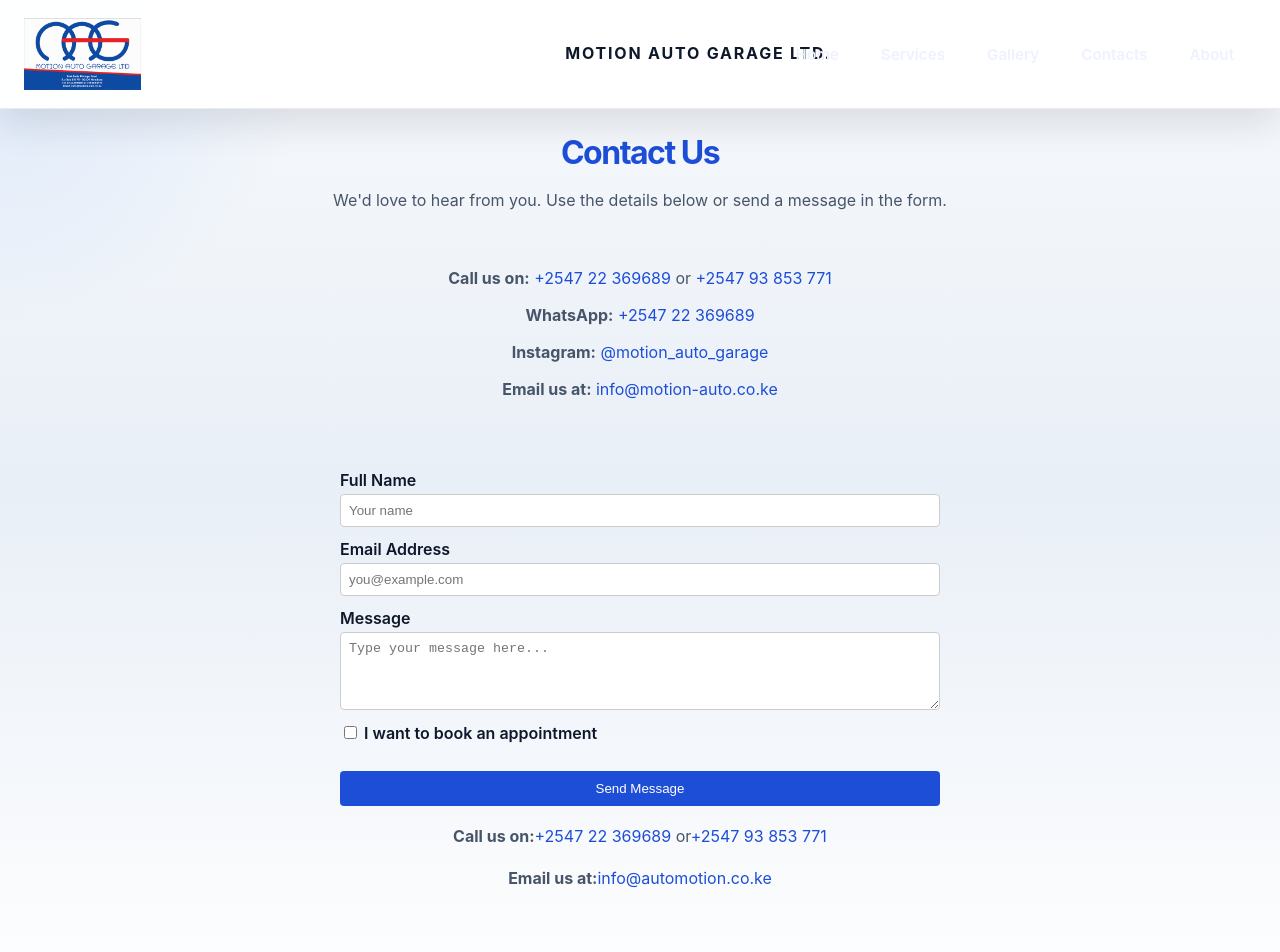
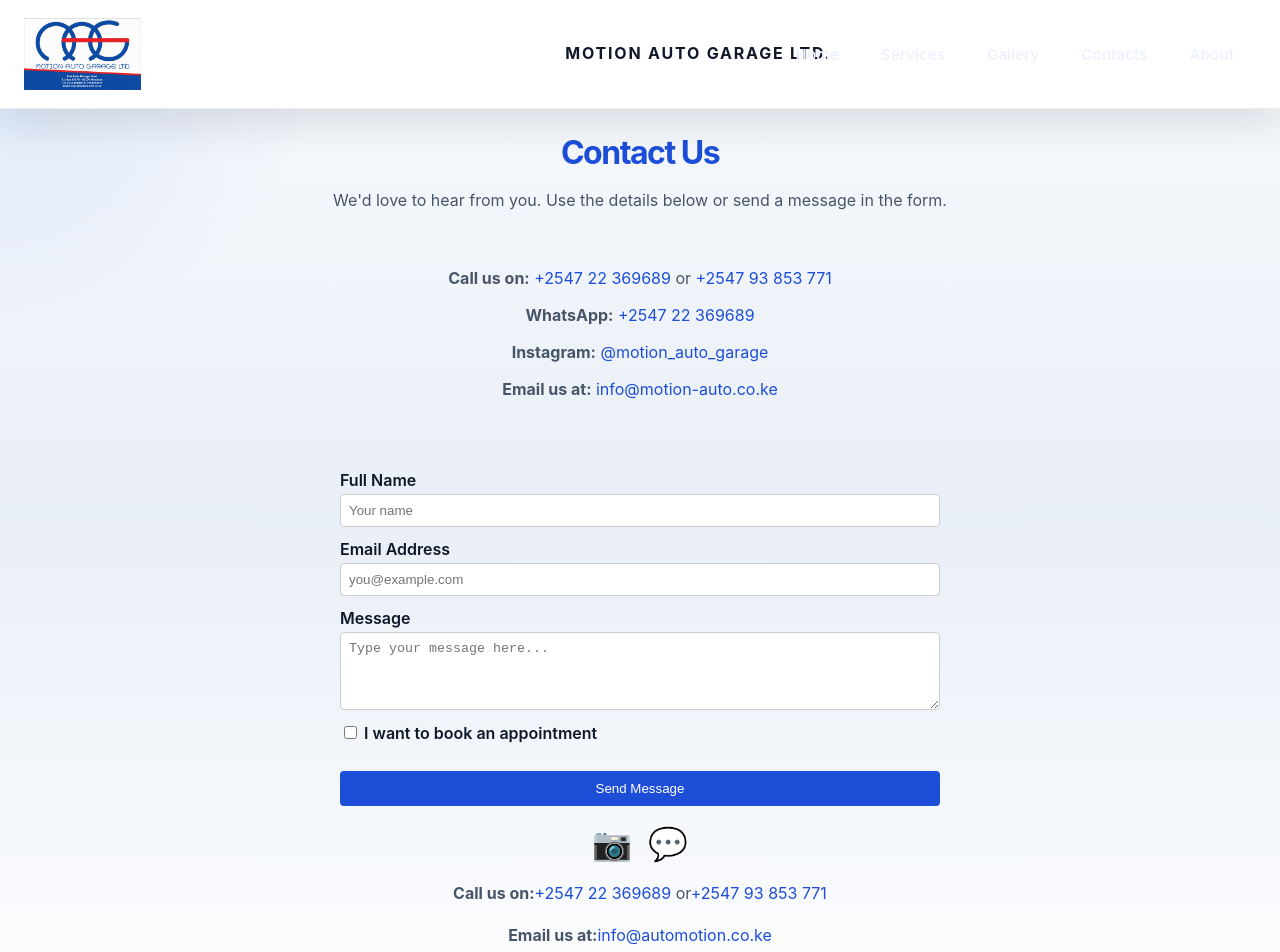
Before and after one commit to Jamoo020/Motion-auto-garage, a React (Vite) app: page /contacts in a window 1280 px wide. Shown: the top 952 px of the page. Built offline with nearby package versions, Linux system fonts and the light colour scheme.

Commit message:
Add emoji social media links to contact form

```diff
--- a/src/components/Contacts.css
+++ b/src/components/Contacts.css
@@ -75,6 +75,24 @@
   text-decoration: none;
 }
 
+.social-links {
+  display: flex;
+  justify-content: center;
+  gap: 16px;
+  margin: 18px 0;
+}
+
+.social-links a {
+  font-size: 32px;
+  transition: transform 0.2s;
+  text-decoration: none;
+}
+
+.social-links a:hover {
+  transform: scale(1.15);
+}
+
+
 .contact-info a:hover {
   text-decoration: underline;
 }
--- a/src/components/Contacts.jsx
+++ b/src/components/Contacts.jsx
@@ -139,6 +139,11 @@
         {message}
       </div>
 
+      <div className="social-links">
+        <a href="https://www.instagram.com/motionautogarage?utm_source=ig_web_button_share_sheet&igsh=ZDNlZDc0MzIxNw==" target="_blank" rel="noreferrer" title="Instagram">📷</a>
+        <a href="https://wa.me/254722369689" target="_blank" rel="noreferrer" title="WhatsApp">💬</a>
+      </div>
+
       <div className="contact-info" style={{ marginTop: '18px' }}>
         <p><strong>Call us on:</strong>
           <a href="tel:+254722369689">+2547 22 369689</a> or
```
